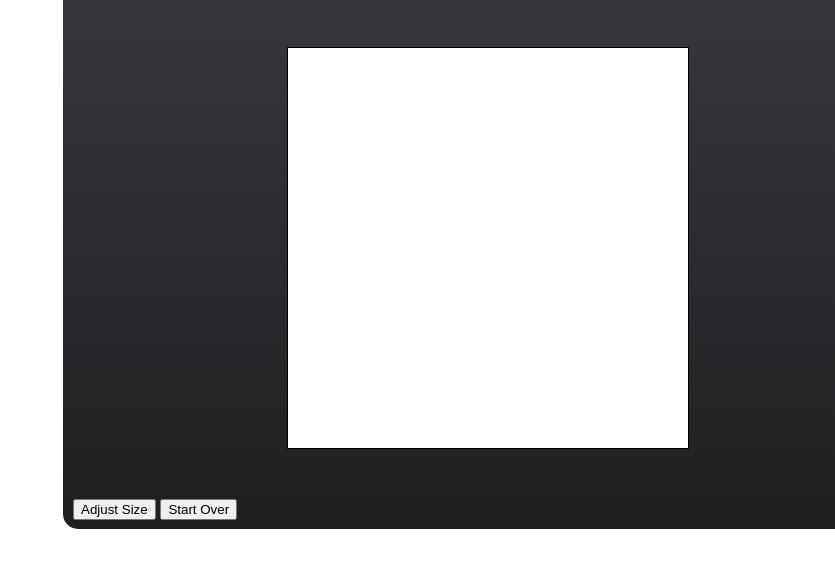
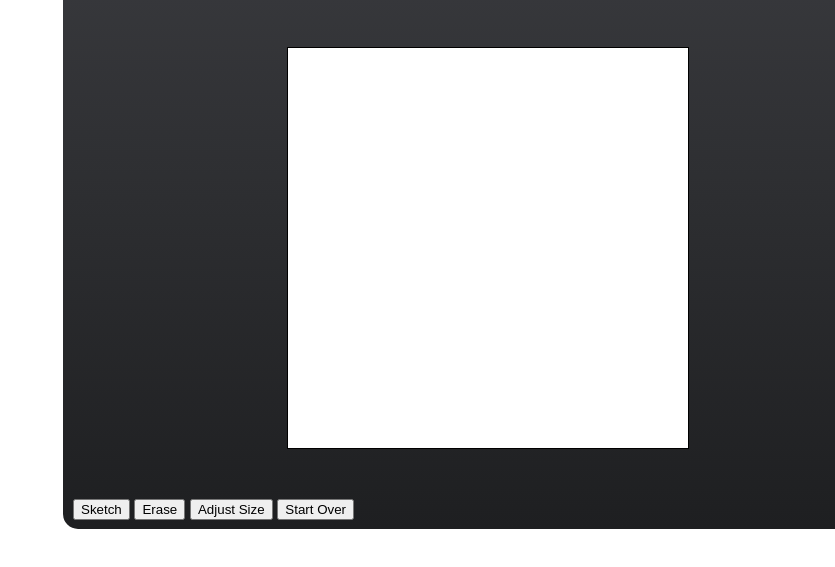
Before and after one commit to Grayvox/odin-etch-a-sketch, a plain HTML site: page index.html in a window 1280 px wide. Shown: the part 211-778 px from the top of the page, without its empty margins (445-1280 px from the left). Drawn offline with Linux system fonts and the light colour scheme.

Commit message:
Redo button setup
* Add erase button to toggle to the "eraser tool"

* Add sketch button to toggle back to "sketching"

* May add color picker later, for now it will be black

```diff
--- a/index.html
+++ b/index.html
@@ -21,8 +21,10 @@
             </div>
         </div>
         <div class="buttons">
+            <button class="player-button" id="sketch-button">Sketch</button>
+            <button class="player-button" id="erase-button">Erase</button>
             <button class="player-button" id="adjust-size-button">Adjust Size</button>
-            <button class="player-button">Start Over</button>
+            <button class="player-button" id="start-over-button">Start Over</button>
         </div>
     </div>
 </body>
--- a/styles.css
+++ b/styles.css
@@ -1,7 +1,6 @@
 @import url('https://fonts.googleapis.com/css2?family=MedievalSharp&display=swap');
 
 .bg {
-
 }
 
 .game-page {
```
